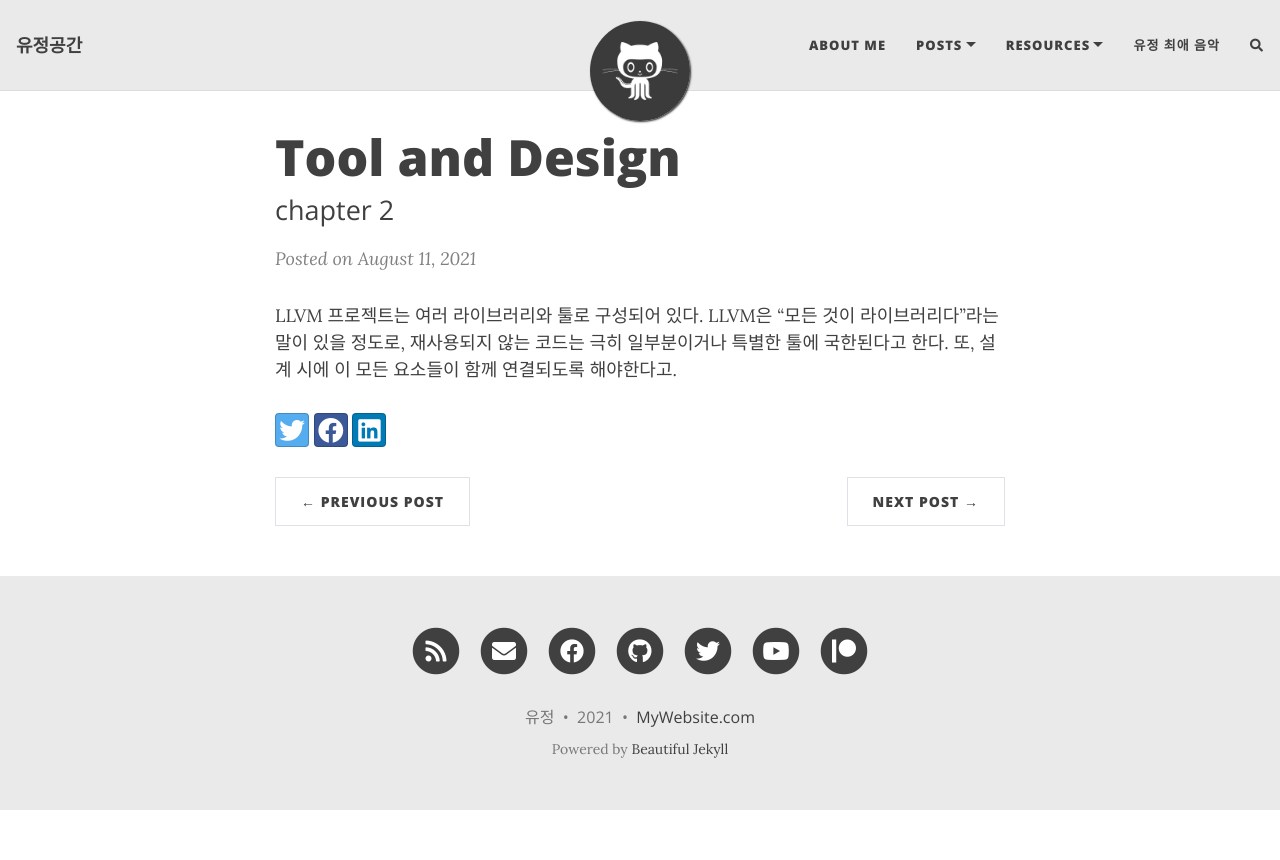
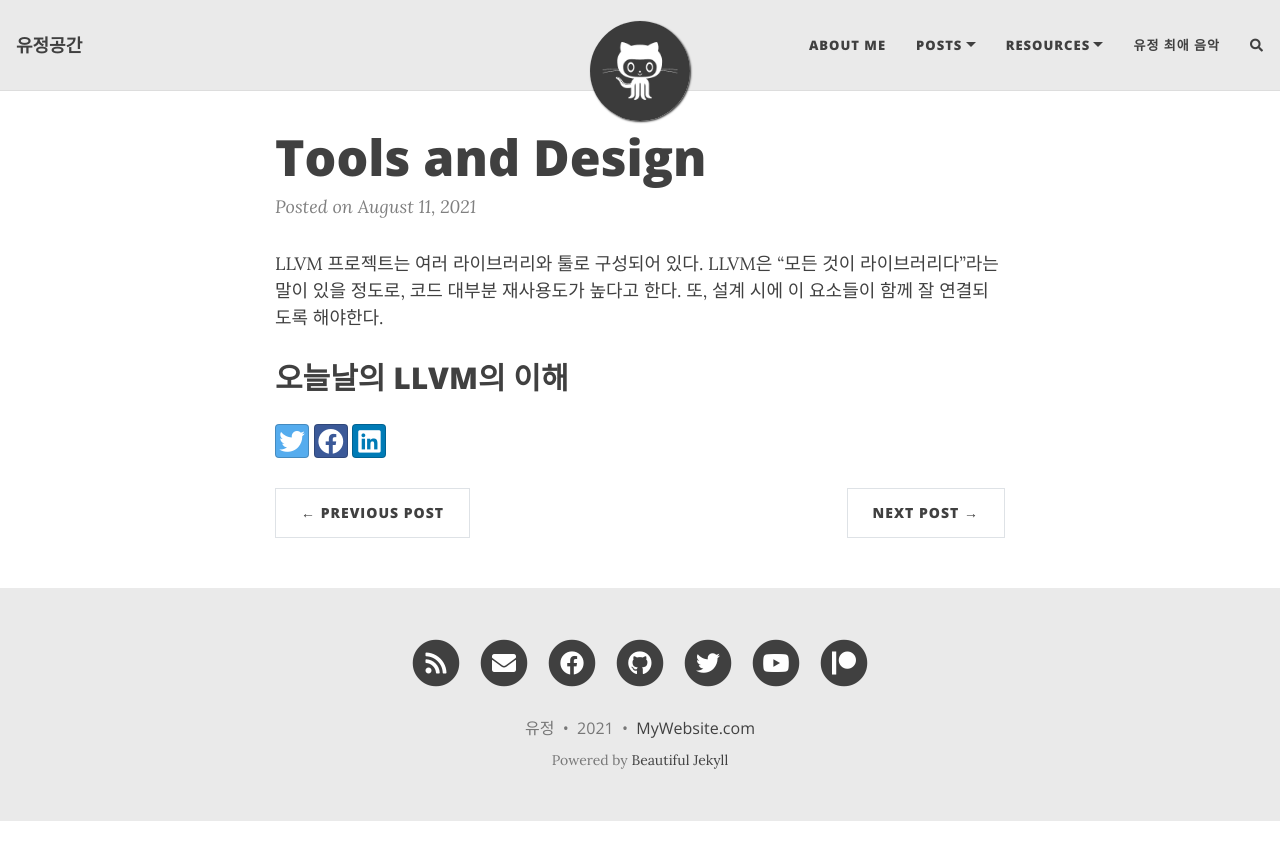
Before and after one commit to jaeun-nyj/jaeun-nyj.github.io, a Jekyll site: the page built from _posts/LLVM Core library/2021-08-11-tools-and-design.md, in a window 1280 px wide. Shown: the top 860 px of the page. Built offline with Jekyll 4.4.1, drawn with Linux system fonts in a browser that asks for light colours; nearby versions of some CDN libraries; comment, search, counter and statistics services are not loaded.

Commit message:
change post

```diff
--- a/_posts/LLVM Core library/2021-08-11-tools-and-design.md
+++ b/_posts/LLVM Core library/2021-08-11-tools-and-design.md
@@ -1,8 +1,10 @@
 ---
 layout: post
-title: Tool and Design
-subtitle: chapter 2
+title: Tools and Design
+subtitle:
 comments: true
 ---
 
-LLVM 프로젝트는 여러 라이브러리와 툴로 구성되어 있다. LLVM은 "모든 것이 라이브러리다"라는 말이 있을 정도로, 재사용되지 않는 코드는 극히 일부분이거나 특별한 툴에 국한된다고 한다. 또, 설계 시에 이 모든 요소들이 함께 연결되도록 해야한다고.
+LLVM 프로젝트는 여러 라이브러리와 툴로 구성되어 있다. LLVM은 "모든 것이 라이브러리다"라는 말이 있을 정도로, 코드 대부분 재사용도가 높다고 한다. 또, 설계 시에 이 요소들이 함께 잘 연결되도록 해야한다.
+
+## 오늘날의 LLVM의 이해
```
